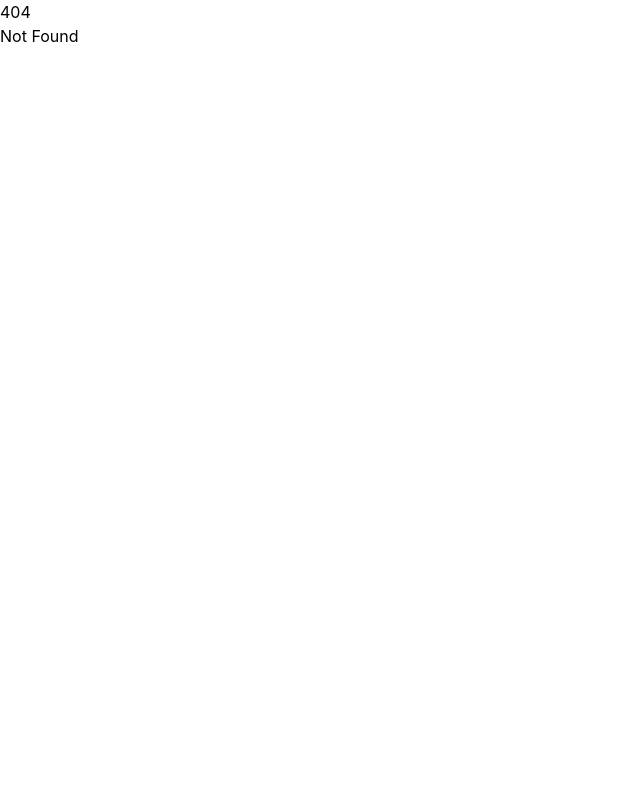
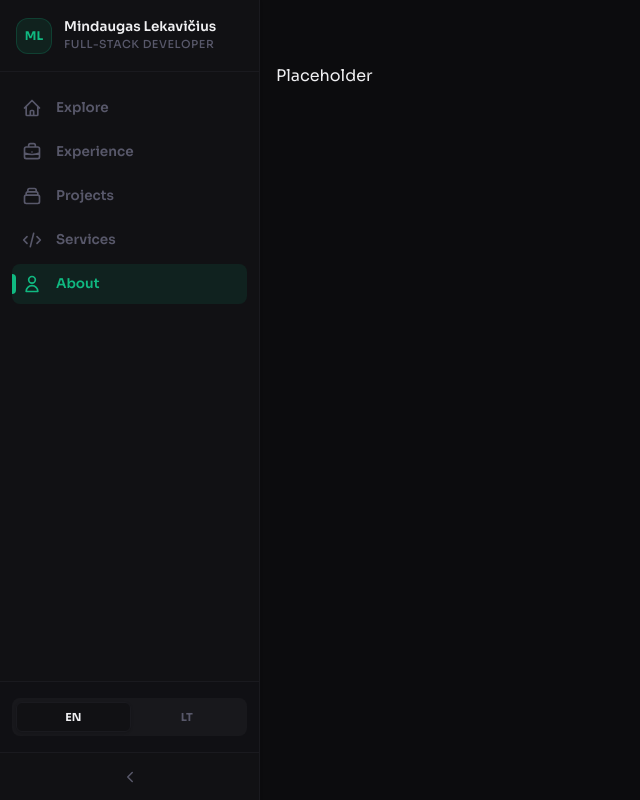
Before and after one commit to ARKTEEK/portfolio, a SvelteKit app: page /about in a window 1280 px wide. Before the commit this address had no page. Shown: the whole page, without its empty margins (0-640 px from the left). Built offline with nearby package versions, Linux system fonts and the light colour scheme; a web font is replaced by a local one.

Commit message:
feat: Add sidebar and placeholder pages

```diff
--- /dev/null
+++ b/src/lib/components/Sidebar.svelte
@@ -0,0 +1,140 @@
+<script lang="ts">
+  import { page } from "$app/state";
+  import { navItems, profile } from "$lib/data/navigation";
+  import { locale, type Locale } from "$lib/stores/locale";
+  import { sidebarOpen } from "$lib/stores/sidebar";
+
+  function setLocale(l: Locale) {
+    locale.set(l);
+  }
+</script>
+
+<aside
+  class="fixed top-0 left-0 h-screen bg-surface border-r border-subtle flex flex-col z-50 shadow-sm"
+  style="width: {$sidebarOpen ? '260px' : '68px'}">
+  <div class="flex items-center h-[72px] px-4 border-b border-subtle shrink-0">
+    <div class="flex items-center gap-3 min-w-0">
+      <div
+        class="w-9 h-9 rounded-xl bg-accent/10 border border-accent/20 flex items-center justify-center shrink-0 overflow-hidden">
+        {#if profile.avatar}
+          <img
+            src={profile.avatar}
+            alt={profile.name}
+            class="w-full h-full object-cover" />
+        {:else}
+          <span class="text-xs font-bold text-accent">
+            {profile.name
+              .split(" ")
+              .map((n) => n[0])
+              .join("")}
+          </span>
+        {/if}
+      </div>
+
+      {#if $sidebarOpen}
+        <div class="flex flex-col min-w-0">
+          <p class="text-sm font-semibold text-hi leading-tight truncate">
+            {profile.name}
+          </p>
+          <p class="text-[11px] font-medium text-dim uppercase tracking-wider">
+            {profile.role}
+          </p>
+        </div>
+      {/if}
+    </div>
+  </div>
+
+  <nav class="flex-1 py-4 px-3 overflow-y-auto overflow-x-hidden">
+    <ul class="list-none p-0 m-0 space-y-1">
+      {#each navItems as item}
+        {@const isActive =
+          page.url.pathname === item.href ||
+          (page.url.pathname.startsWith(item.href) && item.href !== "/")}
+
+        <li>
+          <a
+            href={item.href}
+            class="flex items-center relative h-10 rounded-lg
+            {isActive
+              ? 'bg-accent/10 text-accent'
+              : 'text-dim hover:bg-hover hover:text-hi'}"
+            aria-current={isActive ? "page" : undefined}>
+            <div class="flex items-center justify-center w-10 shrink-0">
+              <svg
+                width="20"
+                height="20"
+                viewBox="0 0 24 24"
+                fill="none"
+                stroke="currentColor"
+                stroke-width="2"
+                stroke-linecap="round"
+                stroke-linejoin="round">
+                <path d={item.icon} />
+              </svg>
+            </div>
+
+            {#if $sidebarOpen}
+              <span class="text-sm font-semibold whitespace-nowrap ml-1"
+                >{item.label}</span>
+            {/if}
+
+            {#if isActive}
+              <div class="absolute left-0 w-1 h-5 bg-accent rounded-r-full">
+              </div>
+            {/if}
+          </a>
+        </li>
+      {/each}
+    </ul>
+  </nav>
+
+  <div class="px-3 py-4 border-t border-subtle bg-surface/50">
+    <div class="flex items-center bg-hover rounded-lg p-1 relative">
+      {#if $sidebarOpen}
+        <button
+          onclick={() => setLocale("en")}
+          class="flex-1 text-2xs font-bold py-1.5 rounded-md z-10 cursor-pointer
+          {$locale === 'en'
+            ? 'text-hi bg-surface border border-subtle shadow-sm'
+            : 'text-dim hover:text-hi'}">
+          EN
+        </button>
+        <button
+          onclick={() => setLocale("lt")}
+          class="flex-1 text-2xs font-bold py-1.5 rounded-md z-10 cursor-pointer
+          {$locale === 'lt'
+            ? 'text-hi bg-surface border border-subtle shadow-sm'
+            : 'text-dim hover:text-hi'}">
+          LT
+        </button>
+      {:else}
+        <button
+          onclick={() => setLocale($locale === "en" ? "lt" : "en")}
+          class="w-full aspect-square flex items-center justify-center text-[10px] font-bold text-accent uppercase">
+          {$locale}
+        </button>
+      {/if}
+    </div>
+  </div>
+
+  <button
+    onclick={() => sidebarOpen.toggle()}
+    class="flex items-center justify-center h-12 text-dim hover:text-hi cursor-pointer hover:bg-hover border-t border-subtle"
+    aria-label={$sidebarOpen ? "Collapse sidebar" : "Expand sidebar"}>
+    <svg
+      width="18"
+      height="18"
+      viewBox="0 0 24 24"
+      fill="none"
+      stroke="currentColor"
+      stroke-width="2"
+      stroke-linecap="round"
+      stroke-linejoin="round">
+      {#if $sidebarOpen}
+        <path d="M15 18l-6-6 6-6" />
+      {:else}
+        <path d="M9 18l6-6-6-6" />
+      {/if}
+    </svg>
+  </button>
+</aside>
--- /dev/null
+++ b/src/lib/data/navigation.ts
@@ -0,0 +1,35 @@
+import type { Profile } from '$lib/types';
+
+export const navItems = [
+  {
+    label: 'Explore',
+    href: '/',
+    icon: 'M3 12l2-2m0 0l7-7 7 7M5 10v10a1 1 0 001 1h3m10-11l2 2m-2-2v10a1 1 0 01-1 1h-3m-6 0a1 1 0 001-1v-4a1 1 0 011-1h2a1 1 0 011 1v4a1 1 0 001 1m-6 0h6'
+  },
+  {
+    label: 'Experience',
+    href: '/experience',
+    icon: 'M21 13.255A23.931 23.931 0 0112 15c-3.183 0-6.22-.62-9-1.745M16 6V4a2 2 0 00-2-2h-4a2 2 0 00-2 2v2m4 6h.01M5 20h14a2 2 0 002-2V8a2 2 0 00-2-2H5a2 2 0 00-2 2v10a2 2 0 002 2z'
+  },
+  {
+    label: 'Projects',
+    href: '/projects',
+    icon: 'M19 11H5m14 0a2 2 0 012 2v6a2 2 0 01-2 2H5a2 2 0 01-2-2v-6a2 2 0 012-2m14 0V9a2 2 0 00-2-2M5 11V9a2 2 0 012-2m0 0V5a2 2 0 012-2h6a2 2 0 012 2v2M7 7h10'
+  },
+  {
+    label: 'Services',
+    href: '/services',
+    icon: 'M10 20l4-16m4 4l4 4-4 4M6 16l-4-4 4-4'
+  },
+  {
+    label: 'About',
+    href: '/about',
+    icon: 'M16 7a4 4 0 11-8 0 4 4 0 018 0zM12 14a7 7 0 00-7 7h14a7 7 0 00-7-7z'
+  },
+];
+
+export const profile: Profile = {
+  name: 'Mindaugas Lekavičius',
+  role: 'Full-Stack Developer',
+  avatar: null,
+};
--- /dev/null
+++ b/src/lib/stores/locale.ts
@@ -0,0 +1,12 @@
+import { browser } from '$app/environment';
+import { writable } from 'svelte/store';
+
+export type Locale = 'en' | 'lt';
+
+const initialLocale = (browser ? (localStorage.getItem('locale') as Locale) : 'en') || 'en';
+
+export const locale = writable<Locale>(initialLocale);
+
+locale.subscribe((value) => {
+  if (browser) localStorage.setItem('locale', value);
+});
--- /dev/null
+++ b/src/lib/stores/sidebar.ts
@@ -0,0 +1,23 @@
+import { browser } from '$app/environment';
+import { writable } from 'svelte/store';
+
+function createSidebarStore() {
+  const initial = browser
+    ? localStorage.getItem('sidebar-open') !== 'false'
+    : true;
+
+  const { subscribe, update } = writable<boolean>(initial);
+
+  return {
+    subscribe,
+    toggle() {
+      update(v => {
+        const next = !v;
+        if (browser) localStorage.setItem('sidebar-open', String(next));
+        return next;
+      });
+    },
+  };
+}
+
+export const sidebarOpen = createSidebarStore();
--- a/src/routes/+layout.svelte
+++ b/src/routes/+layout.svelte
@@ -1,9 +1,13 @@
 <script lang="ts">
-	import './layout.css';
-	import favicon from '$lib/assets/favicon.svg';
-
-	let { children } = $props();
+  import Sidebar from "$lib/components/Sidebar.svelte";
+  import "../app.css";
 </script>
 
-<svelte:head><link rel="icon" href={favicon} /></svelte:head>
-{@render children()}
+<div class="flex min-h-screen">
+  <Sidebar />
+  <main class="ml-sidebar flex-1 min-h-screen">
+    <div class="max-w-2xl px-14 py-16">
+      <slot />
+    </div>
+  </main>
+</div>
--- a/src/routes/+page.svelte
+++ b/src/routes/+page.svelte
@@ -1,2 +1,9 @@
-<h1>Welcome to SvelteKit</h1>
-<p>Visit <a href="https://svelte.dev/docs/kit">svelte.dev/docs/kit</a> to read the documentation</p>
+<script lang="ts">
+
+</script>
+
+<svelte:head><title>Portfolio - Explore</title></svelte:head>
+
+<div>
+  Placeholder
+</div>
--- /dev/null
+++ b/src/routes/about/+page.svelte
@@ -0,0 +1,6 @@
+<script lang="ts">
+</script>
+
+<svelte:head><title>Portfolio - About</title></svelte:head>
+
+<div>Placeholder</div>
--- /dev/null
+++ b/src/routes/experience/+page.svelte
@@ -0,0 +1,8 @@
+<script lang="ts">
+</script>
+
+<svelte:head><title>Portfolio - Experience</title></svelte:head>
+
+<div>
+  Placeholder
+</div>
--- /dev/null
+++ b/src/routes/projects/+page.svelte
@@ -0,0 +1,6 @@
+<script lang="ts">
+</script>
+
+<svelte:head><title>Portfolio - Projects</title></svelte:head>
+
+<div>Placeholder</div>
--- /dev/null
+++ b/src/routes/services/+page.svelte
@@ -0,0 +1,6 @@
+<script lang="ts">
+</script>
+
+<svelte:head><title>Portfolio - Services</title></svelte:head>
+
+<div>Placeholder</div>
```
